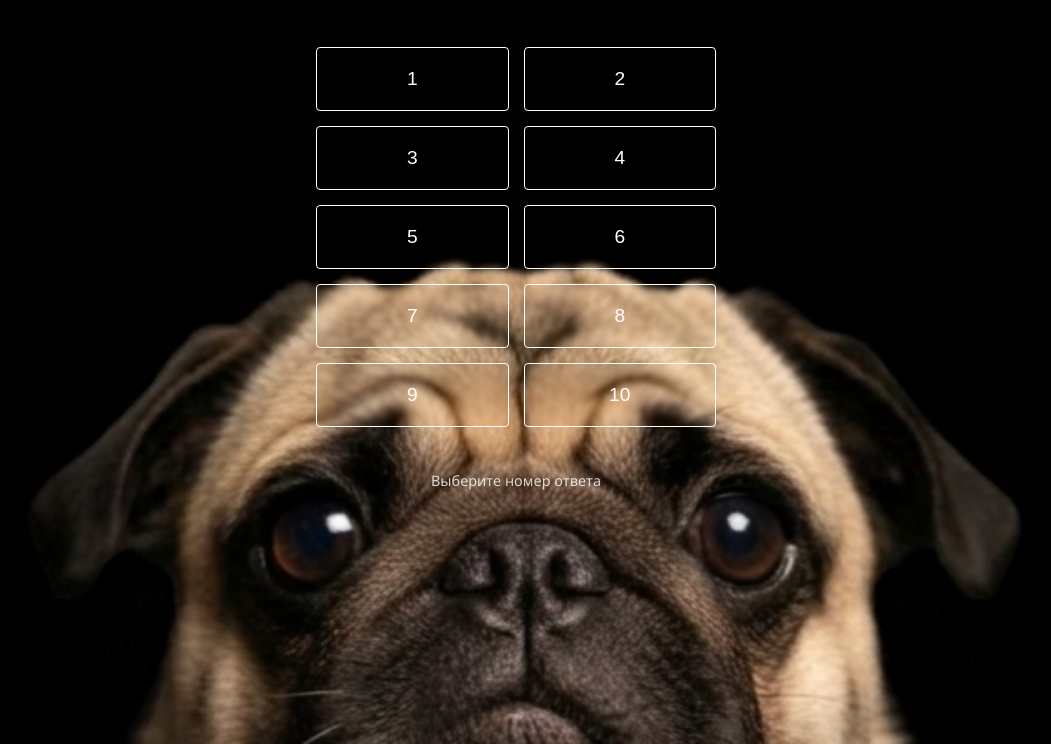
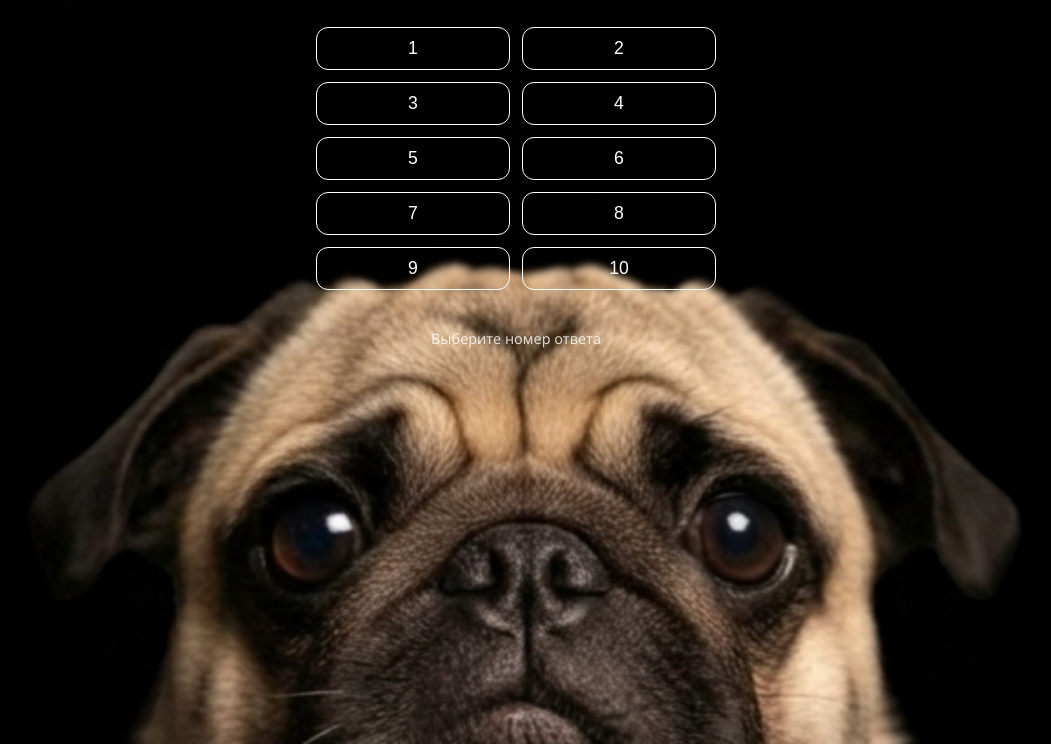
Before and after one commit to she2pbis-byte/pd, a plain HTML site: page index.html in a window 1280 px wide. Shown: the part 56-800 px from the top of the page, without its empty margins (124-1175 px from the left). Drawn offline with Linux system fonts and the light colour scheme.

Commit message:
Update index.html

```diff
--- a/index.html
+++ b/index.html
@@ -32,7 +32,7 @@
 
         .header-container {
             margin-top: 20px;
-            margin-bottom: 30px;
+            margin-bottom: 20px;
             background: transparent;
             text-align: center;
             width: 100%;
@@ -51,21 +51,23 @@
         .buttons-grid {
             display: grid;
             grid-template-columns: repeat(2, 1fr);
-            gap: 15px;
+            gap: 12px;
             width: 90%;
             max-width: 400px;
-            padding: 20px;
+            padding: 10px 20px;
         }
 
         .grid-button {
             background-color: transparent;
             border: 1px solid white;
             color: white;
-            padding: 20px 0;
-            font-size: 1.2rem;
+            /* Высота уменьшена в два раза (было 20px 0) */
+            padding: 10px 0;
+            font-size: 1.1rem;
             text-align: center;
             cursor: pointer;
-            border-radius: 4px;
+            /* Слегка закругленные края */
+            border-radius: 12px;
             transition: all 0.3s ease;
             backdrop-filter: blur(2px);
             -webkit-tap-highlight-color: transparent;
@@ -74,7 +76,7 @@
         /* Визуальный отклик при нажатии */
         .grid-button:active {
             background-color: rgba(255, 255, 255, 0.2);
-            transform: scale(0.98);
+            transform: scale(0.96);
         }
 
         /* Невидимый холст для анализа пикселей */
@@ -83,7 +85,7 @@
         }
 
         .content {
-            margin-top: 10px;
+            margin-top: 15px;
             text-align: center;
             opacity: 0.8;
             font-size: 0.9rem;
@@ -115,10 +117,6 @@
     </div>
 
     <script>
-        /**
-         * Функция анализирует верхний ряд пикселей фонового изображения
-         * и устанавливает соответствующий цвет для статус-бара и фона страницы.
-         */
         function updateThemeColor() {
             const img = new Image();
             img.src = 'fon.png';
@@ -152,13 +150,9 @@
 
                 document.getElementById('theme-color-meta').setAttribute('content', hexColor);
                 document.body.style.backgroundColor = hexColor;
-
-                console.log("Status bar color updated to:", hexColor);
             };
 
             img.onerror = function() {
-                console.error("Не удалось загрузить fon.png для анализа цвета.");
-                // Дефолтный темный цвет, если картинка не найдена
                 document.body.style.backgroundColor = "#121212";
             };
         }
```
